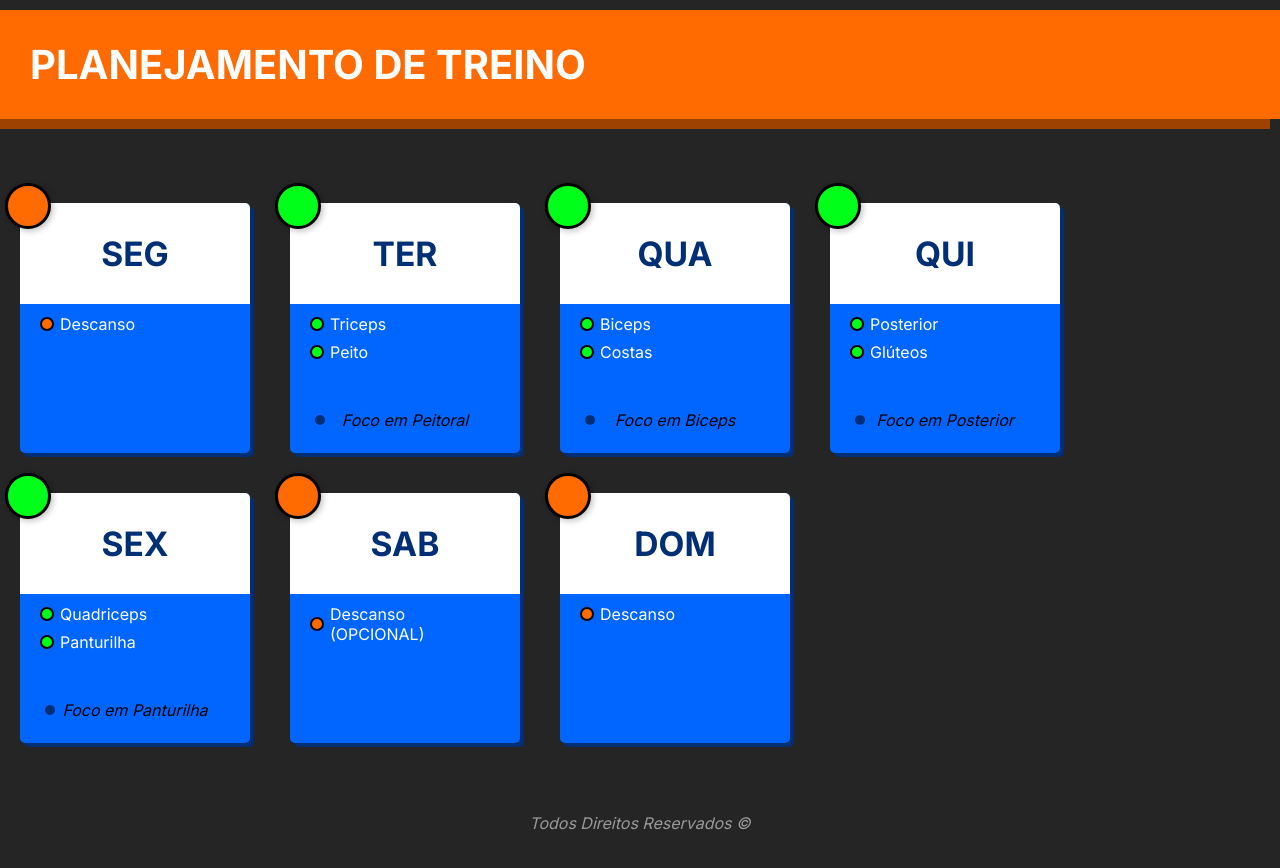
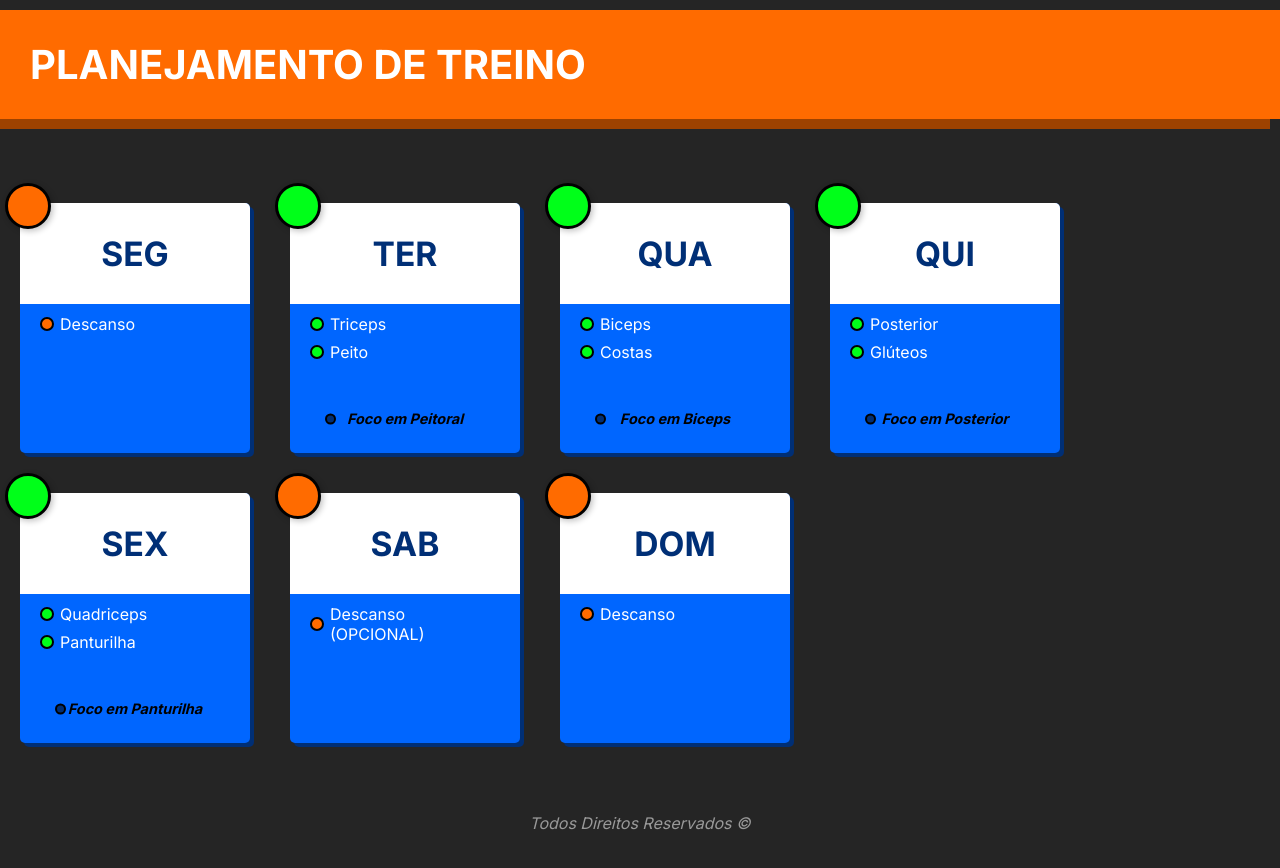
Before and after one commit to CauaStupp/Planejamento-treino, a plain HTML site: page index.html in a window 1280 px wide. Drawn offline with Linux system fonts and the light colour scheme.

Commit message:
update no plano

```diff
--- a/assets/css/modules/plano.css
+++ b/assets/css/modules/plano.css
@@ -88,16 +88,19 @@ main {
     font-style: italic;
     position: relative;
     margin-top: 30px;
+    font-size: 0.9rem;
+    font-weight: 700;
 }
 
 .plano-footer::before {
     content: '';
     background-color: #002F76;
-    width: 10px;
-    height: 10px;
+    border: 2px solid black;
+    width: 7px;
+    height: 7px;
     position: absolute;
     border-radius: 100px;
-    left: 25px;
+    left: 35px;
     top: 50%;
     transform: translateY(-50%);
 }
```
